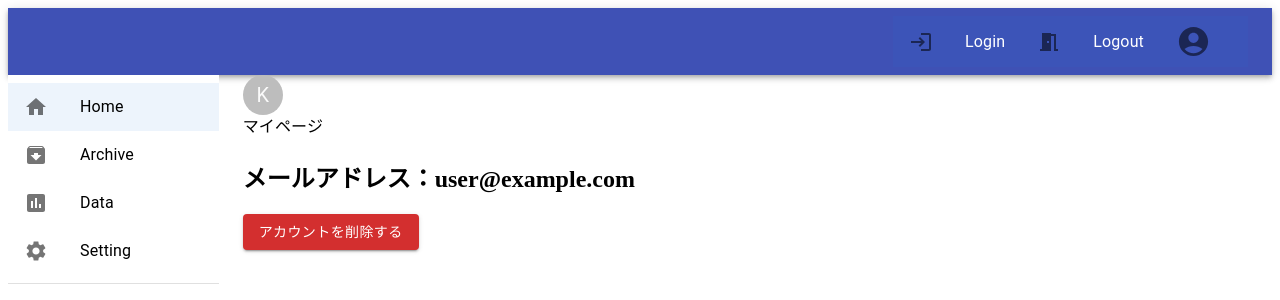
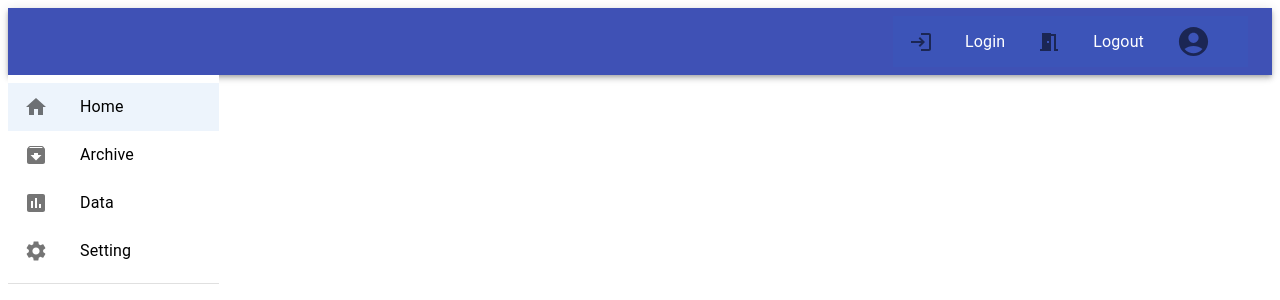
Before and after one commit to Omochi-Okome/PomodoroList, a React (Create React App) app in the folder client/: page /auth/mypage in a window 1280 px wide. Shown: the top 300 px of the page. Built offline with nearby package versions, Linux system fonts and the light colour scheme; no server answers; sample sign-in values are in the browser's storage.

Commit message:
アカウント削除機能を追加

```diff
--- a/client/src/App.jsx
+++ b/client/src/App.jsx
@@ -58,7 +58,7 @@ const AppRoutes = () => {
     <Route path="/archive" element={<ProtectedRoute element={<Archive />} />} />
     <Route path="/data" element={<ProtectedRoute element={<Data />} />} />
     <Route path="/setting" element={<ProtectedRoute element={<Setting />} />} />
-    <Route path="/auth/mypage" element={<ProtectedRoute element={<Mypage />} />} />
+    <Route path="/mypage" element={<ProtectedRoute element={<Mypage />} />} />
     <Route path='/auth/login' element={<Login />} />
     <Route path='/auth/logout' element={<Logout/>}></Route>
     <Route path='/auth/signup' element={<SignupPage />}></Route>
--- a/client/src/components/ToDoList/ToDoList.jsx
+++ b/client/src/components/ToDoList/ToDoList.jsx
@@ -36,7 +36,7 @@ const ToDoList = () => {
     setModalOpen(true);
   };
 
-  const fetchTodoList = async (user) => {
+  const fetchTodoList = async () => {
     try {
       const response = await API.get(`${process.env.REACT_APP_API_URL}/home`, {
         withCredentials: true,
--- a/client/src/components/TopBar.jsx
+++ b/client/src/components/TopBar.jsx
@@ -25,7 +25,7 @@ function TopBar() {
         navigate('/auth/logout');
         break;
       case 2:
-        navigate('/auth/mypage');
+        navigate('/mypage');
         break;
     }
   };
--- a/client/src/pages/Mypage.jsx
+++ b/client/src/pages/Mypage.jsx
@@ -1,16 +1,44 @@
-import PersonalInformation from '../components/PersonalInformation';
+import React, { useEffect, useState } from 'react';
+import { getAuth } from 'firebase/auth';
+import { useNavigate } from 'react-router-dom';
+
 //MaterialUI
-import {Avatar, Box, Container, Typography } from '@material-ui/core';
-import { Button } from '@mui/material';
+import { Box, Container } from '@material-ui/core';
+import { Button, Alert } from '@mui/material';
 
 const Mypage = () => {
+	const auth = getAuth();
+	const user = auth.currentUser;
+	const navigate = useNavigate();
+	const [message, setMessage] = useState('');
+
+	useEffect(() => {
+		if(!user) {
+			console.error('ユーザー認証が無効です');
+		}
+	}, [user]);
+
+	const deleteAccount = async(user) => {
+		try {
+			await user.delete();
+			console.log('アカウントを削除しました');
+			setMessage('アカウントを削除しました');
+			navigate('/auth/login');
+		} catch(err) {
+			console.error(err);
+		}
+	}
+	const confirmDleteAccount = (user) => {
+		if(window.confirm('本当にアカウントを削除しますか？')) {
+			deleteAccount(user);
+		}
+	}
+
 	return(
     <Container>
 				<Box>
-						<Avatar>K</Avatar>
-						<Typography>マイページ</Typography>
-						<PersonalInformation />
-						<Button variant='contained' color='error'>アカウントを削除する</Button>
+						<Button variant='contained' color='error' onClick={() => confirmDleteAccount(user)}>アカウントを削除する</Button>
+						{message && <Alert>{message}</Alert>}
 					</Box>
     </Container>
     )
```
Also changed, not shown: 1 other file (tests, documents, lock files or other folders).
